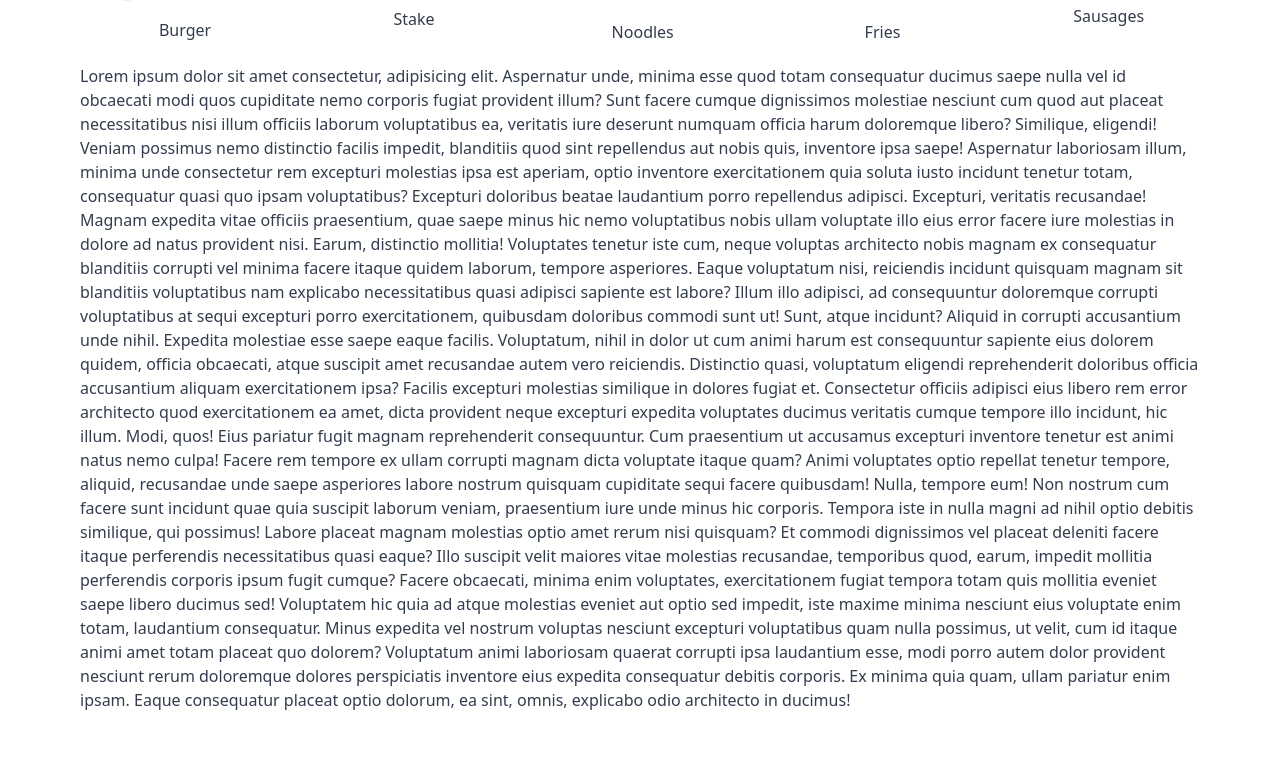
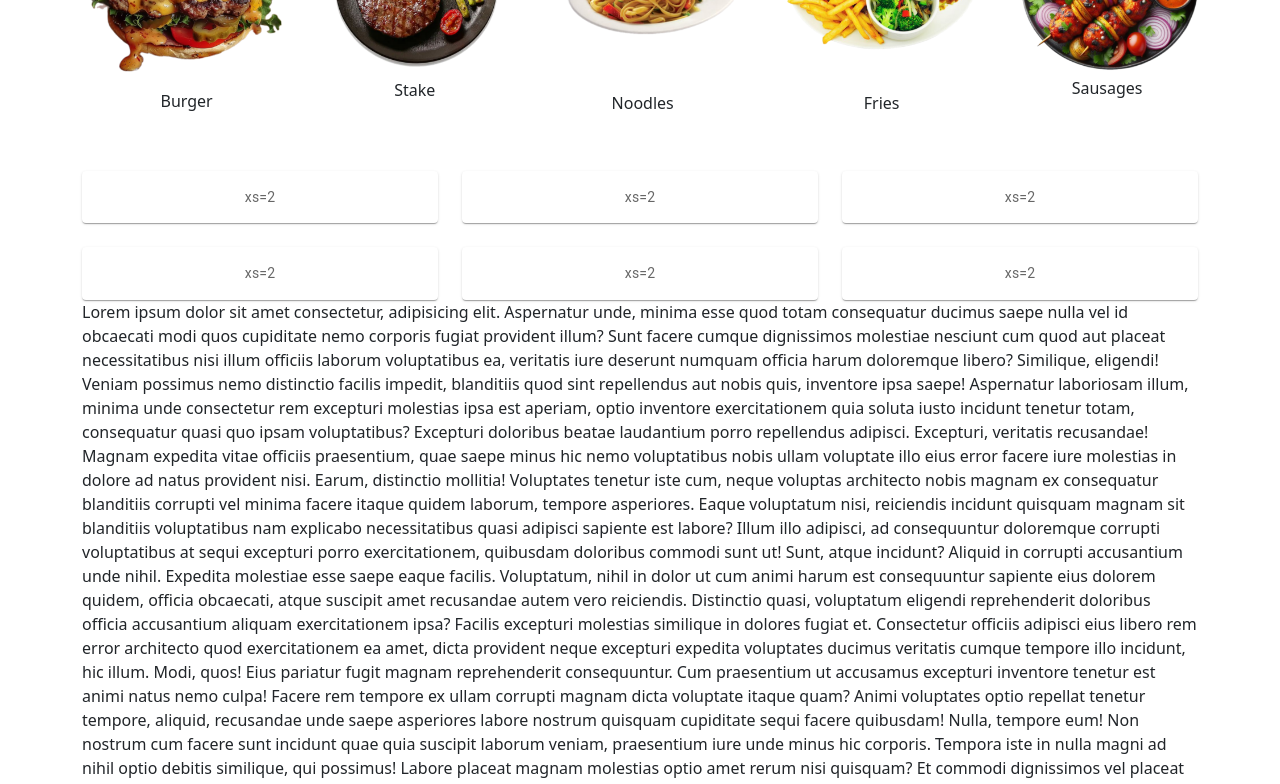
Before and after one commit to kameyaw14/Restaurant-Landing-Page, a React (Vite) app in the folder frontend/: page / in a window 1280 px wide. Shown: the part 1010-1794 px from the top of the page. Before the commit the page ends 1722 px from the top, so only its background shows below. Built offline with nearby package versions, Linux system fonts and the light colour scheme.

Commit message:
adding uis

```diff
--- a/frontend/package.json
+++ b/frontend/package.json
@@ -10,10 +10,15 @@
     "preview": "vite preview"
   },
   "dependencies": {
+    "@emotion/react": "^11.14.0",
+    "@emotion/styled": "^11.14.0",
+    "@mui/material": "^6.3.1",
+    "bootstrap": "^5.3.3",
     "dotenv": "^16.4.7",
     "framer-motion": "^11.15.0",
     "react": "^18.3.1",
     "react-anchor-link-smooth-scroll": "^1.0.12",
+    "react-bootstrap": "^2.10.7",
     "react-dom": "^18.3.1",
     "react-icons": "^5.4.0",
     "react-router-dom": "^7.1.1",
--- a/frontend/src/App.jsx
+++ b/frontend/src/App.jsx
@@ -3,6 +3,7 @@ import NavBar from "./components/NavBar";
 import Hero from "./components/Hero";
 import { assets } from "./assets/images/assets";
 import ExploreMenu from "./components/ExploreMenu";
+import "bootstrap/dist/css/bootstrap.min.css";
 
 const App = () => {
   const bgStyle = {
--- a/frontend/src/components/ExploreMenu.jsx
+++ b/frontend/src/components/ExploreMenu.jsx
@@ -1,5 +1,6 @@
 import React from "react";
 import { menu_list } from "../assets/images/assets";
+import MenuItemGrid from "./MenuItemGrid";
 
 const ExploreMenu = () => {
   return (
@@ -20,6 +21,8 @@ const ExploreMenu = () => {
           );
         })}
       </div>
+      {/* grid */}
+      <MenuItemGrid />
     </div>
   );
 };
--- /dev/null
+++ b/frontend/src/components/MenuItemGrid.jsx
@@ -0,0 +1,34 @@
+import * as React from "react";
+import { experimentalStyled as styled } from "@mui/material/styles";
+import Box from "@mui/material/Box";
+import Paper from "@mui/material/Paper";
+import Grid from "@mui/material/Grid";
+
+const Item = styled(Paper)(({ theme }) => ({
+  backgroundColor: "#fff",
+  ...theme.typography.body2,
+  padding: theme.spacing(2),
+  textAlign: "center",
+  color: theme.palette.text.secondary,
+  ...theme.applyStyles("dark", {
+    backgroundColor: "#1A2027",
+  }),
+}));
+
+export default function MenuItemGrid() {
+  return (
+    <Box sx={{ flexGrow: 1 }}>
+      <Grid
+        container
+        spacing={{ xs: 2, md: 3 }}
+        columns={{ xs: 4, sm: 8, md: 12 }}
+      >
+        {Array.from(Array(6)).map((_, index) => (
+          <Grid item xs={2} sm={4} md={4} key={index}>
+            <Item>xs=2</Item>
+          </Grid>
+        ))}
+      </Grid>
+    </Box>
+  );
+}
```
Also changed, not shown: 1 other file (tests, documents, lock files or other folders).
